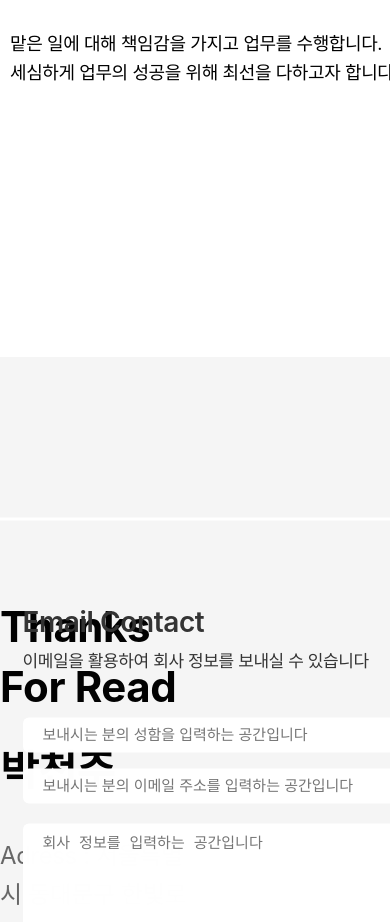
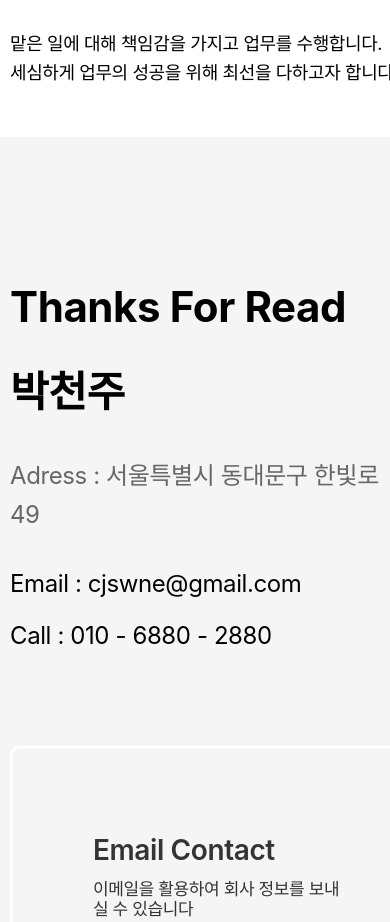
Before and after one commit to parkcheonju/parcheonju_portfolio, a React (Create React App) app: page / in a window 390 px wide. Shown: the part 8000-8922 px from the top of the page. Built offline with nearby package versions, Linux system fonts and the light colour scheme; a web font is replaced by a local one.

Commit message:
footter responsive web add commit

```diff
--- a/src/components/css/Footer.css
+++ b/src/components/css/Footer.css
@@ -10,10 +10,10 @@
   padding-top: 160px;
   display: flex;
 }
-.Footer_pd-bt{
+.Footer_pd-bt {
   padding-bottom: 100px;
 }
-.Footer_contact-mg{
+.Footer_contact-mg {
   margin-top: 80px;
 }
 .Footer_contact-1 {
@@ -86,16 +86,8 @@
 }
 
 .form-holder .form-content {
-  position: relative;
+  width: 80%;
   text-align: center;
-  display: -webkit-box;
-  display: -moz-box;
-  display: -ms-flexbox;
-  display: -webkit-flex;
-  display: flex;
-  -webkit-justify-content: center;
-  justify-content: center;
-  -webkit-align-items: center;
   align-items: center;
 }
 
@@ -104,7 +96,7 @@
   padding: 80px;
   display: inline-block;
   width: 100%;
-  min-width: 540px;
+  width: 540px;
   -webkit-border-radius: 10px;
   -moz-border-radius: 10px;
   border-radius: 10px;
@@ -192,6 +184,81 @@
   background-color: #ebeff8;
   color: #8d8d8d;
 }
-.footer_mgtop{
+.footer_mgtop {
   margin-top: 20px;
 }
+
+@media (max-width: 1400px) {
+  .Footer_container {
+    flex-direction: column;
+    margin: 200px;
+  }
+  .Footer_contact-1 {
+    width: 100%;
+    padding-top: 60px;
+  }
+  .Footer_contact-2 {
+    width: 100%;
+    padding-top: 120px;
+  }
+}
+
+
+@media (max-width: 1024px) {
+  .Footer_contact-2 {
+    margin-top: 120px;
+    padding-top: 90px;
+  }
+  .Footer_container {
+    padding-top: 60px;
+    margin: 100px;
+  }
+}
+
+@media (max-width: 940px) {
+  .Footer_container {
+    padding-top: 30px;
+    margin: 50px;
+  }
+}
+
+@media (max-width: 768px) {
+  .Footer_contact-2 {
+    margin-top: 90px;
+    padding-top: 60px;
+    display: flex;
+    justify-content: space-around;
+  }
+  .Footer_container {
+    padding-top: 10px;
+    margin: 10px;
+  }
+  .form-content .form-items{
+    width: 400px;
+  }
+  .Footer_pd-bt {
+    padding-bottom: 0px;
+  }
+}
+@media (max-width: 500px) {
+  .Footer_contact-2 {
+    margin-top: 60px;
+  }
+  .form-content .form-items{
+    width: 300px;
+  }
+}
+
+
+
+@media (max-width: 425px) {
+  .Footer_container {
+    padding-top: 0px;
+  }
+  .Footer_contact-2 {
+    margin-top: 30px;
+  }
+  .form-content .form-items{
+    width: 250px;
+  }
+}
--- a/src/components/css/Section4.css
+++ b/src/components/css/Section4.css
@@ -82,6 +82,9 @@
   .Section4_container {
     margin: 100px;
   }
+  .Section4_pd{
+    padding-bottom: 130px;
+  }
 }
 @media (max-width: 940px) {
   .Section4_container {
@@ -109,6 +112,9 @@
     width: 80%;
     margin-top: 30px;
   }
+  .Section4_pd{
+    padding-bottom: 90px;
+  }
 }
 
 @media (max-width: 425px) {
@@ -128,4 +134,7 @@
     width: 100%;
     margin-top: 10px;
   }
+  .Section4_pd{
+    padding-bottom: 30px;
+  }
 }
```
